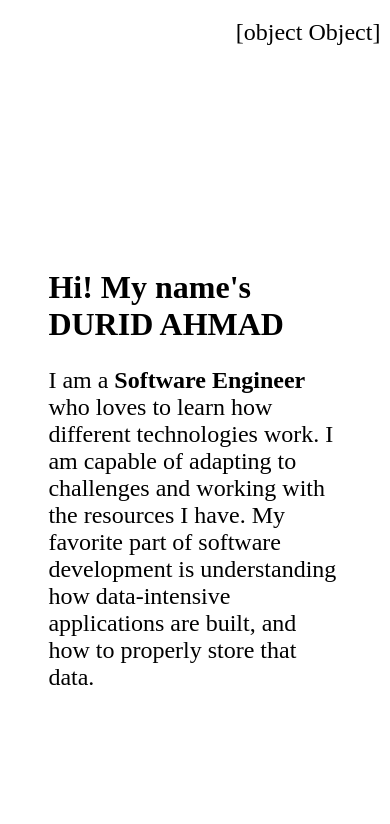
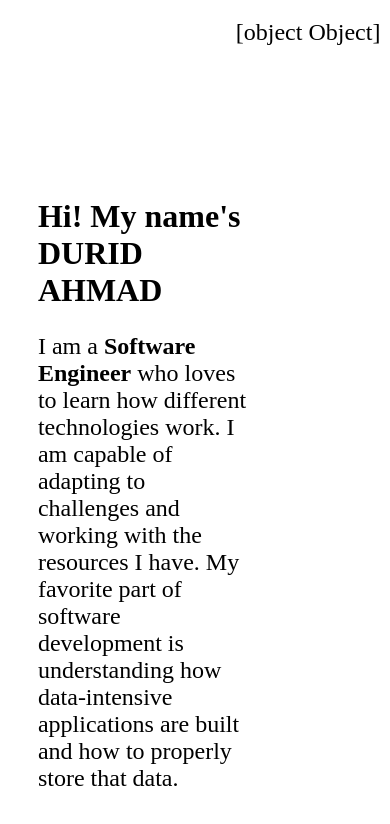
Before and after one commit to durid-ah/durid-ah.github.io, a Next.js app: page / in a window 390 px wide. Shown: the top 824 px of the page. Built offline with nearby package versions, Linux system fonts and the light colour scheme.

Commit message:
restructured the jsx and css for the slanted div in order to improve responsive design

```diff
--- a/pages/index.tsx
+++ b/pages/index.tsx
@@ -17,7 +17,6 @@ export default function Home() {
       <main className={styles.main}>
         <div className={styles.introWrapper}>
           <div className={styles.intro}>
-            <div className={styles.bottomSlant}></div>
             <div className={styles.content}>
               <div className={styles.paragraph}>
                 <h1>Hi! My name's DURID AHMAD</h1>
--- a/styles/Home.module.css
+++ b/styles/Home.module.css
@@ -2,28 +2,51 @@
   width: 100%;
   height: 100%;
   display: flex;
-  margin-bottom: 20%;
+  margin-bottom: 5%;
 }
 
 .intro {
-  height: 70%;
+  height: 100%;
   display: flex;
-  width: 75%;
+  width: 100%;
   background-color: white;
   position: relative;
+  clip-path: polygon(0 0, 75% 0, 60% 90%, 0 100%);
 }
 
-/* The slant of the right border */
-.intro:after {
+/* Div containing the intro text*/
+.content {
+  position: relative;
+  width: 70%;
   height: 100%;
+  display: flex;
+  flex-direction: column;
+  justify-content: center;
+  align-items: center;
+  z-index: 2;
+  padding: 5% 1%;
+}
+
+.content h1 {
+  color: var(--headers);
+  text-align: left;
+}
+
+.paragraph {
+  width: 50%;
+}
+
+.main {
+  background-color: var(--main-color);
+  overflow-x: hidden;
+  display: flex;
+}
+
+.content p {
   width: 100%;
-  background-color: white;
-  position: absolute;
-  content: "";
-  transform: skew(-25deg);
-  transform-origin: bottom right;
-  z-index: 1;
-  right: 0;
+  word-break: break-word;
+  font-size: 1.5rem;
+  text-align: left;
 }
 
 .focus {
@@ -33,56 +56,6 @@
 .footer {
   background-color: var(--secondary-dark);
   height: 25vh;
-}
-
-/* Div containing the intro text*/
-.content {
-  position: relative;
-  width: 100%;
-  height: 100%;
-  display: flex;
-  flex-direction: column;
-  justify-content: center;
-  align-items: center;
-  z-index: 2;
-  padding: 1%;
-}
-
-.content h1 {
-  color: var(--headers);
-  text-align: left;
-}
-
-.paragraph {
-  width: 60%;
-}
-
-.content p {
-  width: 100%;
-  word-break: break-word;
-  font-size: 1.5rem;
-  text-align: left;
-}
-
-
-
-/*This is the bottom slanted border of the main div*/
-.bottomSlant {
-  position: absolute;
-  background-color: white;
-  left: 0;
-  top: 0;
-  height: 100%;
-  z-index: 1;
-  width: 100%;
-  transform: skew(0deg, -5deg);
-  transform-origin: bottom right;
-}
-
-.main {
-  background-color: var(--main-color);
-  overflow-x: hidden;
-  display: flex;
 }
 
 @media screen and (max-width: 1024px) {
```
